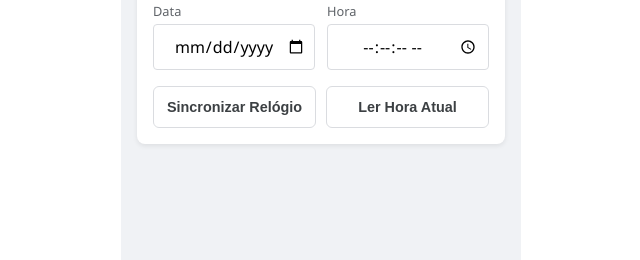
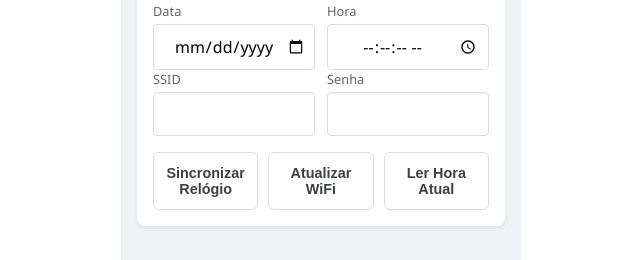
Before and after one commit to RonildoLB/samas, an Angular app: page / in a window 1280 px wide. Shown: the part 500-760 px from the top of the page, without its empty margins (319-959 px from the left). Built offline with nearby package versions, Linux system fonts and the light colour scheme; no server answers.

Commit message:
Alterações relevantes

```diff
--- a/src/app/components/control.panel/control.panel.html
+++ b/src/app/components/control.panel/control.panel.html
@@ -14,16 +14,27 @@
       </div>
 
       <div class="button-group">
-        <button class="btn btn-success relative"
-                [disabled]="ultimoMotor === 'cw' || loadingAcw"
-                (click)="acionarMotorProgresso('cw')">
+        <!-- <button class="btn btn-success relative"
+                [disabled]="ultimoMotor === 'acw' || loadingAcw"
+                (click)="acionarMotorProgresso('acw')">
           <span class="btn-text">LIGAR</span>
           <div class="progress-bar" [class.active-progress]="loadingCw"></div>
         </button>
 
         <button class="btn btn-danger relative"
-                [disabled]="ultimoMotor === 'acw' || loadingCw"
+                [disabled]="ultimoMotor === 'cw' || loadingCw"
+                (click)="acionarMotorProgresso('cw')">
+          <span class="btn-text">DESLIGAR</span>
+          <div class="progress-bar" [class.active-progress]="loadingAcw"></div>
+        </button> -->
+        <button class="btn btn-success relative"
                 (click)="acionarMotorProgresso('acw')">
+          <span class="btn-text">LIGAR</span>
+          <div class="progress-bar" [class.active-progress]="loadingCw"></div>
+        </button>
+
+        <button class="btn btn-danger relative"
+                (click)="acionarMotorProgresso('cw')">
           <span class="btn-text">DESLIGAR</span>
           <div class="progress-bar" [class.active-progress]="loadingAcw"></div>
         </button>
@@ -88,9 +99,20 @@
           <input type="time" step="1" [(ngModel)]="horaEsp">
         </div>
       </div>
+      <div class="grid-inputs-2">
+        <div class="time-input">
+          <label>SSID</label>
+          <input type="text" [(ngModel)]="ssidEsp">
+        </div>
+        <div class="time-input">
+          <label>Senha</label>
+          <input type="text" step="1" [(ngModel)]="passEsp">
+        </div>
+      </div>
 
       <div class="button-group mt-16">
         <button class="btn btn-outline" (click)="enviarDataHora()">Sincronizar Relógio</button>
+        <button class="btn btn-outline" (click)="atualizarWifi()">Atualizar WiFi</button>
         <button class="btn btn-outline" (click)="lerHoraEsp()">Ler Hora Atual</button>
       </div>
 
--- a/src/app/components/control.panel/control.panel.ts
+++ b/src/app/components/control.panel/control.panel.ts
@@ -18,6 +18,8 @@ export class ControlPanel implements OnInit, OnDestroy {
   // Data/Hora ESP
   dataEsp: string = '';
   horaEsp: string = '';
+  ssidEsp: string = '';
+  passEsp: string = '';
   horaRecebida: string | null = null;
 
   // Agendamento
@@ -157,6 +159,20 @@ export class ControlPanel implements OnInit, OnDestroy {
     });
   }
 
+  atualizarWifi() {
+    if (!this.ssidEsp || !this.passEsp) {
+      alert('Preencha os campos.');
+      return;
+    }
+
+    const ssid = this.ssidEsp;
+    const pass = this.passEsp;
+
+    this.esp.setWifi(ssid, pass).subscribe(resp => {
+      console.log("Wifi atualizado");
+    });
+  }
+
   lerHoraEsp() {
     this.esp.getTime().subscribe((t: any) => {
       // Usa a mesma formatação do status
--- a/src/app/services/esp.service.ts
+++ b/src/app/services/esp.service.ts
@@ -17,6 +17,11 @@ export class EspService {
 
   setTime(dia: number, mes: number, ano: number, hora: number, min: number, seg: number) {
   const url = `${this.baseUrl}/settime?dia=${dia}&mes=${mes}&ano=${ano}&hora=${hora}&min=${min}&seg=${seg}`;
+  return this.http.get(url, { responseType: 'text' });
+  }
+
+  setWifi(ssid: string, pass: string) {
+  const url = `${this.baseUrl}/wifi/update?ssid=${ssid}&pass=${pass}`;
   return this.http.get(url, { responseType: 'text' });
   }
 
```
